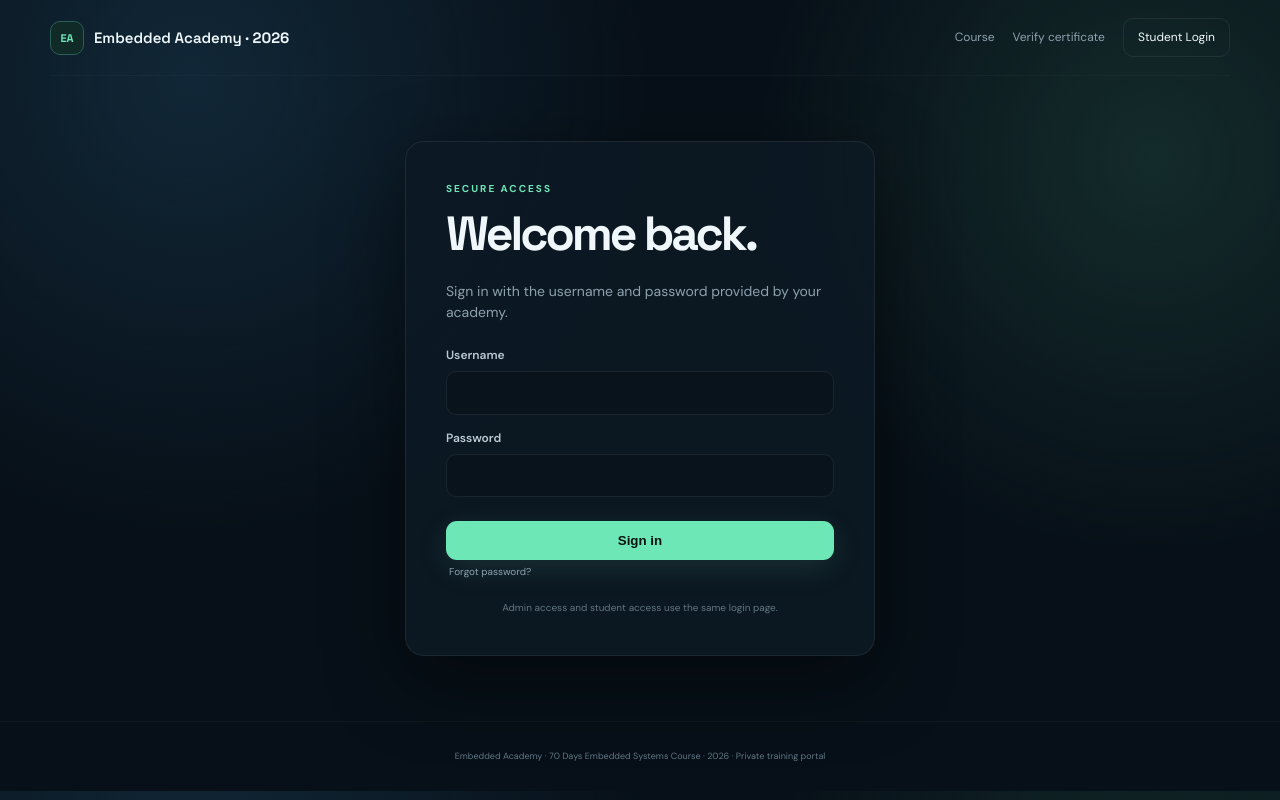
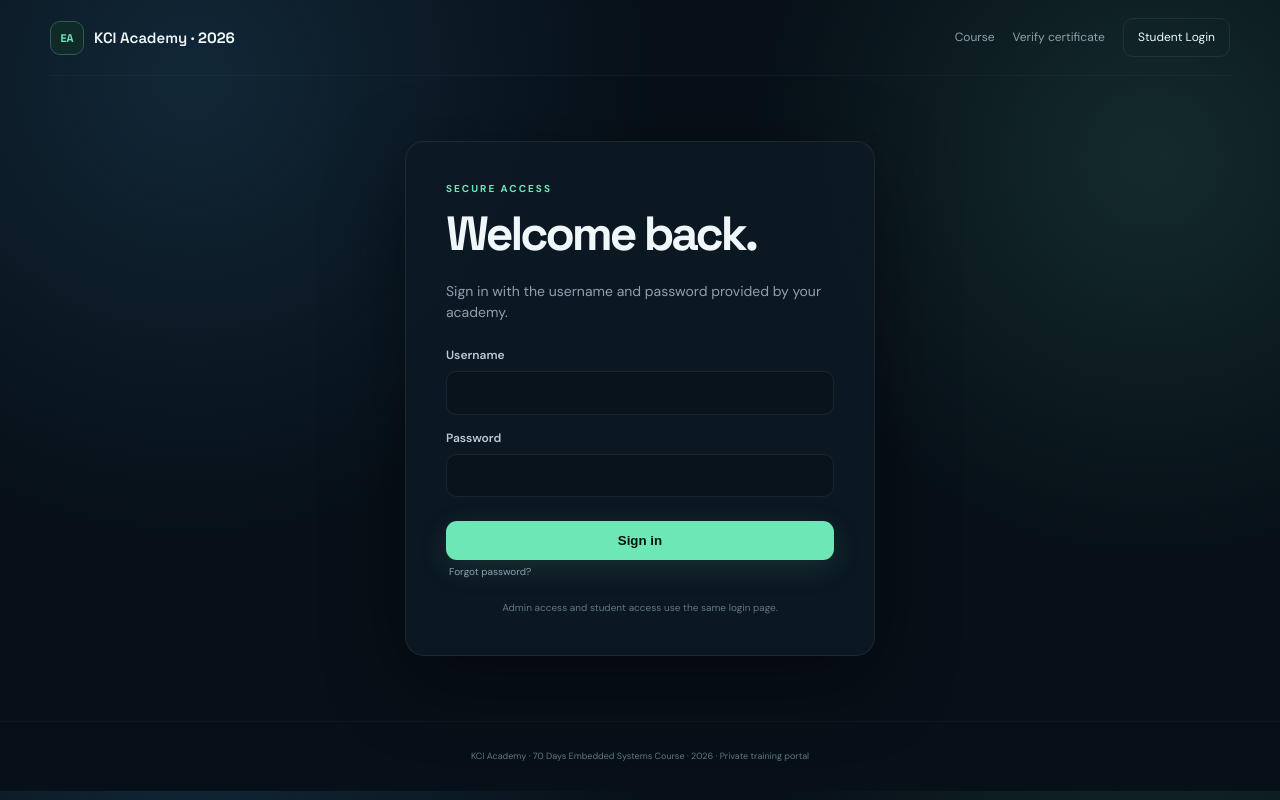
Before and after one commit to ganesh-cheemala/embedded-academy, a FastAPI app: page /login in a window 1280 px wide. Run offline with FastAPI, Linux system fonts and the light colour scheme; data comes from the database, SQL or seed files in the repository; some libraries are stand-ins or nearby versions.

Commit message:
Rebrand Embedded Academy to KCI Academy

```diff
--- a/app/main.py
+++ b/app/main.py
@@ -66,7 +66,7 @@ def client_key(request: Request, username: str = ""):
 SCHEMA_VERSION = 6
 logger = logging.getLogger("embedded_academy")
 logging.basicConfig(level=os.getenv("LOG_LEVEL", "INFO").upper(), format="%(asctime)s %(levelname)s %(name)s %(message)s")
-app = FastAPI(title="Embedded Academy", version="15.0")
+app = FastAPI(title="KCI Academy", version="15.0")
 app.add_middleware(TrustedHostMiddleware, allowed_hosts=TRUSTED_HOSTS)
 app.add_middleware(SessionMiddleware, secret_key=SECRET, max_age=60 * 60 * 24 * 7, same_site="lax", https_only=COOKIE_SECURE)
 templates = Jinja2Templates(directory=BASE / "templates")
@@ -308,7 +308,7 @@ def init():
     except Exception:
         pass
     if not c.execute("SELECT 1 FROM settings WHERE key='academy_name'").fetchone():
-        c.execute("INSERT INTO settings(key,value) VALUES('academy_name',?)", ("Embedded Academy",))
+        c.execute("INSERT INTO settings(key,value) VALUES('academy_name',?)", ("KCI Academy",))
     if not c.execute("SELECT 1 FROM settings WHERE key='course_name'").fetchone():
         c.execute("INSERT INTO settings(key,value) VALUES('course_name',?)", ("70 Days Embedded Systems Course · 2026",))
     defaults = {"academy_tagline":"Learn embedded systems. Build real things.","certificate_enabled":"1","certificate_prefix":"EA-2026","certificate_requirements":"All published lessons completed","contact_email":"","logo_stored":"","brand_accent":"#70f0c6"}
@@ -324,7 +324,7 @@ def init():
             cat = next(name for start, end, name in categories if start <= d <= end)
             c.execute("INSERT INTO lessons(day,title,category,description,published) VALUES(?,?,?,?,0)", (d, f"Day {d:02d} — Embedded Systems Lesson", cat, "Lecture content, practical examples, notes and source code."))
     if not c.execute("SELECT 1 FROM announcements").fetchone():
-        c.execute("INSERT INTO announcements(title,body) VALUES(?,?)", ("Welcome to Embedded Academy", "Your 70-day learning journey starts here. Check the dashboard for the next published lesson."))
+        c.execute("INSERT INTO announcements(title,body) VALUES(?,?)", ("Welcome to KCI Academy", "Your 70-day learning journey starts here. Check the dashboard for the next published lesson."))
     apply_migrations(c)
     c.commit(); c.close()
 
@@ -551,7 +551,7 @@ def forgot_password(request: Request, background_tasks: BackgroundTasks, usernam
     c.execute("UPDATE password_resets SET used_at=? WHERE user_id=? AND used_at IS NULL",(now(),u["id"]))
     c.execute("INSERT INTO password_resets(user_id,token_hash,expires_at) VALUES(?,?,?)",(u["id"],token_hash,expires)); c.commit(); c.close();
     link=absolute_url(f"/reset-password?token={raw}")
-    sent = queue_email(background_tasks, u["email"] if "email" in u.keys() else "", "Reset your Embedded Academy password", f"Hello {u['name']},\n\nUse this link to reset your password (valid for 30 minutes):\n{link}\n\nIf you did not request this, you can ignore this email.")
+    sent = queue_email(background_tasks, u["email"] if "email" in u.keys() else "", "Reset your KCI Academy password", f"Hello {u['name']},\n\nUse this link to reset your password (valid for 30 minutes):\n{link}\n\nIf you did not request this, you can ignore this email.")
     message = "A password reset link has been emailed to your registered address." if sent else "Reset link generated. Email delivery is not configured, so the link is shown below for secure sharing."
     return page(request,"forgot_password.html",message=message,reset_link=None if sent else link)
 
@@ -746,7 +746,7 @@ def certificate_pdf(request: Request):
     from reportlab.lib.colors import HexColor
     buf=BytesIO(); pdf=canvas.Canvas(buf,pagesize=landscape(A4)); w,h=landscape(A4)
     pdf.setFillColor(HexColor("#08131c")); pdf.rect(0,0,w,h,fill=1,stroke=0); pdf.setStrokeColor(HexColor("#70f0c6")); pdf.setLineWidth(2); pdf.rect(18*mm,18*mm,w-36*mm,h-36*mm,fill=0,stroke=1)
-    pdf.setFillColor(HexColor("#70f0c6")); pdf.setFont("Helvetica-Bold",12); pdf.drawCentredString(w/2,h-38*mm,cfg.get("academy_name","Embedded Academy").upper())
+    pdf.setFillColor(HexColor("#70f0c6")); pdf.setFont("Helvetica-Bold",12); pdf.drawCentredString(w/2,h-38*mm,cfg.get("academy_name","KCI Academy").upper())
     pdf.setFillColor(HexColor("#ffffff")); pdf.setFont("Helvetica-Bold",30); pdf.drawCentredString(w/2,h-61*mm,"Certificate of Completion")
     pdf.setFont("Helvetica",12); pdf.setFillColor(HexColor("#b9c9d1")); pdf.drawCentredString(w/2,h-78*mm,"This certifies that")
     pdf.setFillColor(HexColor("#ffffff")); pdf.setFont("Helvetica-Bold",25); pdf.drawCentredString(w/2,h-96*mm,u["name"])
@@ -834,7 +834,7 @@ def admin_invite(request: Request, background_tasks: BackgroundTasks, student_id
     raw=secrets.token_urlsafe(32); token_hash=hashlib.sha256(raw.encode()).hexdigest(); expires=(datetime.now(timezone.utc)+timedelta(minutes=60)).strftime("%Y-%m-%d %H:%M:%S UTC")
     c.execute("UPDATE password_resets SET used_at=? WHERE user_id=? AND used_at IS NULL",(now(),student_id)); c.execute("INSERT INTO password_resets(user_id,token_hash,expires_at) VALUES(?,?,?)",(student_id,token_hash,expires)); c.commit(); c.close()
     link=absolute_url(f"/reset-password?token={raw}")
-    sent=queue_email(background_tasks, u["email"] if "email" in u.keys() else "", f"Welcome to {settings().get('academy_name','Embedded Academy')}", f"Hello {u['name']},\n\nYour academy account is ready. Set your password using this link (valid for 60 minutes):\n{link}\n\nCourse: {settings().get('course_name','')}")
+    sent=queue_email(background_tasks, u["email"] if "email" in u.keys() else "", f"Welcome to {settings().get('academy_name','KCI Academy')}", f"Hello {u['name']},\n\nYour academy account is ready. Set your password using this link (valid for 60 minutes):\n{link}\n\nCourse: {settings().get('course_name','')}")
     audit(admin["id"],"student_invite_sent" if sent else "student_invite_link_created",f"student:{student_id}")
     return page(request,"reset_link.html",student=u,reset_link=None if sent else link,expires=expires,emailed=sent)
 
--- a/scripts/self_check.py
+++ b/scripts/self_check.py
@@ -17,7 +17,7 @@ for key in ("POSTGRES_PASSWORD","ACADEMY_SECRET","ACADEMY_ADMIN_PASSWORD"):
     val=vals.get(key,"")
     if val.lower().startswith("replace-with") or val in {"change-this-password","admin123","dev-only-change-me"}: errors.append(f"{key} still contains a placeholder/default")
 if vals.get("ACADEMY_ENV","production").lower()=="production" and not vals.get("ACADEMY_BASE_URL","").startswith("https://"): errors.append("ACADEMY_BASE_URL should use https:// in production")
-print("Embedded Academy launch self-check")
+print("KCI Academy launch self-check")
 if errors:
     print("\n".join(f"ERROR: {e}" for e in errors)); sys.exit(1)
 print("OK: required production settings are present.")
--- a/templates/assignments.html
+++ b/templates/assignments.html
@@ -1 +1 @@
-{% extends 'base.html' %}{% block title %}Assignments · Embedded Academy{% endblock %}{% block content %}<section class="wrap"><div class="dashhead"><div><div class="eyebrow">PRACTICE & SUBMISSIONS</div><h1>Assignments.</h1><p>Everything that asks you to build, write or submit something.</p></div></div><div class="assignment-list">{% for a in assignments %}<article class="assignment-card"><div><span class="day">DAY {{ '%02d'|format(a.day) }}</span><h2>{{ a.title }}</h2><p>{{ a.instructions }}</p>{% if a.due_text %}<small>Due: {{ a.due_text }}</small>{% endif %}{% if a.submitted_at %}<div class="submitted">✓ Submitted {{ a.submitted_at }}</div>{% endif %}</div><a class="btn secondary" href="/lesson/{{ a.day }}">Open lesson</a></article>{% else %}<div class="sidecard"><h2>No assignments yet.</h2><p class="muted">Your instructor will publish practical tasks here.</p></div>{% endfor %}</div></section>{% endblock %}
+{% extends 'base.html' %}{% block title %}Assignments · KCI Academy{% endblock %}{% block content %}<section class="wrap"><div class="dashhead"><div><div class="eyebrow">PRACTICE & SUBMISSIONS</div><h1>Assignments.</h1><p>Everything that asks you to build, write or submit something.</p></div></div><div class="assignment-list">{% for a in assignments %}<article class="assignment-card"><div><span class="day">DAY {{ '%02d'|format(a.day) }}</span><h2>{{ a.title }}</h2><p>{{ a.instructions }}</p>{% if a.due_text %}<small>Due: {{ a.due_text }}</small>{% endif %}{% if a.submitted_at %}<div class="submitted">✓ Submitted {{ a.submitted_at }}</div>{% endif %}</div><a class="btn secondary" href="/lesson/{{ a.day }}">Open lesson</a></article>{% else %}<div class="sidecard"><h2>No assignments yet.</h2><p class="muted">Your instructor will publish practical tasks here.</p></div>{% endfor %}</div></section>{% endblock %}
--- a/templates/login.html
+++ b/templates/login.html
@@ -1 +1 @@
-{% extends 'base.html' %}{% block title %}Login · Embedded Academy{% endblock %}{% block content %}<section class="auth wrap"><form class="authcard" method="post" action="/login"><div class="eyebrow">SECURE ACCESS</div><h1>Welcome back.</h1><p>Sign in with the username and password provided by your academy.</p>{% if error %}<div class="error">{{ error }}</div>{% endif %}<input type="hidden" name="csrf_token" value="{{ csrf_token }}"><label>Username<input name="username" autocomplete="username" required></label><label>Password<input type="password" name="password" autocomplete="current-password" required></label><button class="btn" type="submit">Sign in</button><a class="textbtn" href="/forgot-password">Forgot password?</a><div class="login-note">Admin access and student access use the same login page.</div></form></section>{% endblock %}
+{% extends 'base.html' %}{% block title %}Login · KCI Academy{% endblock %}{% block content %}<section class="auth wrap"><form class="authcard" method="post" action="/login"><div class="eyebrow">SECURE ACCESS</div><h1>Welcome back.</h1><p>Sign in with the username and password provided by your academy.</p>{% if error %}<div class="error">{{ error }}</div>{% endif %}<input type="hidden" name="csrf_token" value="{{ csrf_token }}"><label>Username<input name="username" autocomplete="username" required></label><label>Password<input type="password" name="password" autocomplete="current-password" required></label><button class="btn" type="submit">Sign in</button><a class="textbtn" href="/forgot-password">Forgot password?</a><div class="login-note">Admin access and student access use the same login page.</div></form></section>{% endblock %}
```
Also changed, not shown: docs/DEPLOYMENT_V14.md (+1 -1 lines), docs/FREE_TEST_DEPLOYMENT.md (+1 -1 lines), docs/KCI_BRANDING_UPDATE.md (added, +7 -0 lines), docs/LAUNCH_CHECKLIST.md (+1 -1 lines), docs/POSTGRES_COMPATIBILITY_FIX.md (+1 -1 lines), docs/STARLETTE_JINJA_COMPATIBILITY_FIX.md (+1 -1 lines), templates/certificate.html (+1 -1 lines), README.md, static/manifest.json.
